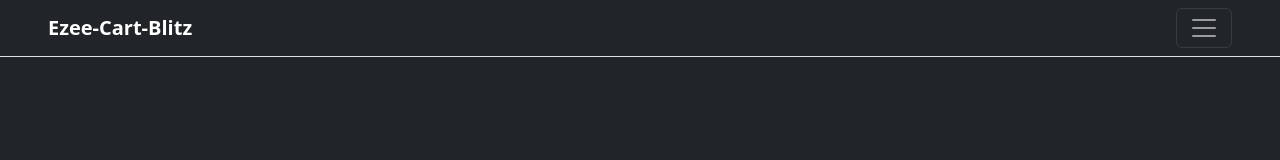
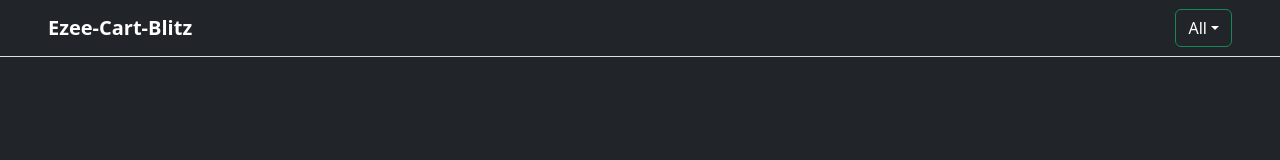
Before and after one commit to direction44/Ezee-Cart-Blitz, a React (Vite) app: page / in a window 1280 px wide. Shown: the top 160 px of the page. Built offline with nearby package versions, Linux system fonts and the light colour scheme.

Commit message:
Navbar All button Completed

```diff
--- a/src/Components/NavBar/CategorySelector.jsx
+++ b/src/Components/NavBar/CategorySelector.jsx
@@ -1,10 +1,19 @@
 import React from 'react'
 
 function CategorySelector() {
+  let Categories=["All","Scalves","Hats","Jackets","Socks"]
+  let title="All"
   return (
-    <h2>
-      category selector
-    </h2>
+    <div className='dropdown mb-3 mb-lg-0'>
+      <button className='btn btn-outline-success text-white dropdown-toggle'type='button' id='dropDownButton1' data-bs-toggle='dropdown'>{title}</button>
+      <ul className='dropdown-menu'>
+        {
+            Categories.map((Category)=>{
+              return <li key={Category}><a href="#" className='dropdown-item pointer'>{Category}</a></li>
+            })
+        }
+      </ul>
+    </div>
   )
 }
 
--- a/src/Components/NavBar/Nav.jsx
+++ b/src/Components/NavBar/Nav.jsx
@@ -5,17 +5,16 @@
 
 function Nav() {
   return (
-    <nav className='navbar navbar-eaxpand-lg navbar-dark bg-dark border-bottom fixed-top'>
+    <nav className='navbar navbar-expand-lg navbar-dark bg-dark border-bottom fixed-top'>
         <div className='container-fluid px-md-5'>
           <span id='name' className='navbar-brand fw-bold pointer'>Ezee-Cart-Blitz</span>
-          <button className='navbar-toggler' type='button' data-bs-toggle='collapse' data-bf-target='#navbarSupportedContent'>
-            <span className='navbar-toggler-icon'></span>
+          <button className='navbar-toggler' type='button' data-bs-toggle='collapse' data-bs-target='#navbarSupportedContent'>
+             <span className='navbar-toggler-icon'></span>
           </button>
-          <div className='collapse navbar-collapse justify-contetnt-end' id='navbarSupportedContent'>
-            Heelo
-            <CategorySelector/>
-            <SearchBar/>
-            <CartButton/>
+          <div className='collapse navbar-collapse justify-content-end' id='navbarSupportedContent'>
+              <CategorySelector/>
+            {/* <SearchBar/>
+            <CartButton/> */}
             </div>
         </div>
     </nav>
```
